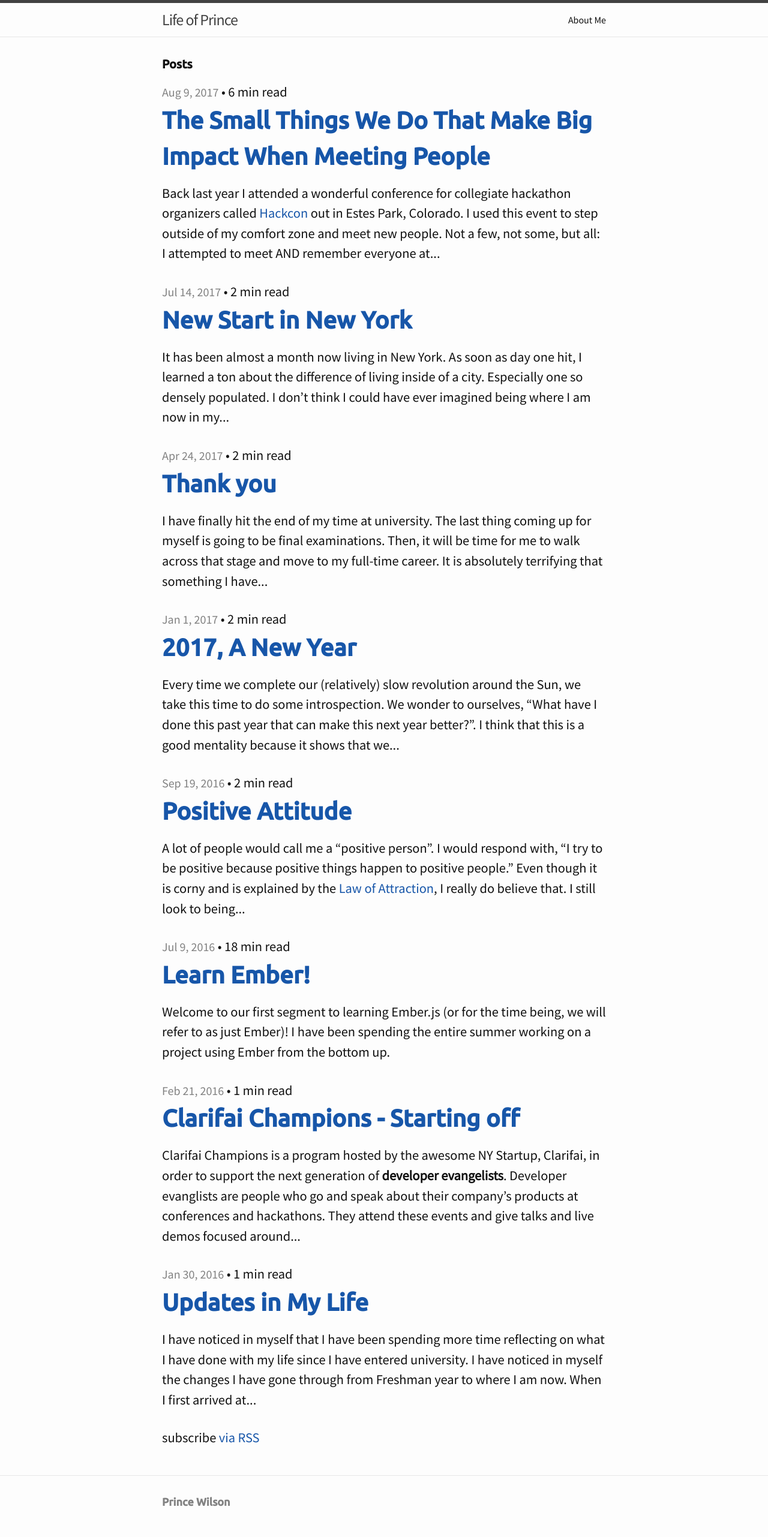
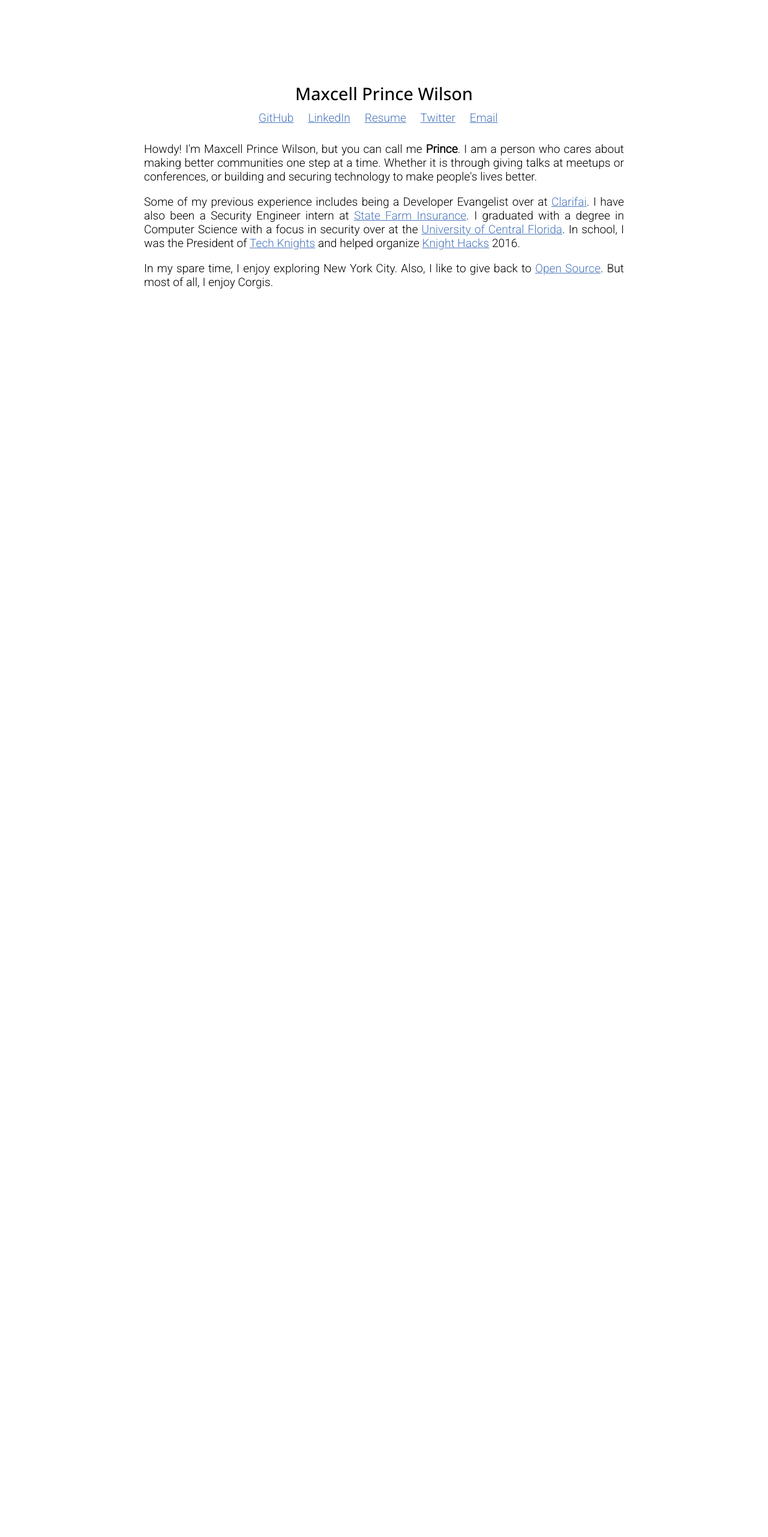
Before and after one commit to maxcell/blog, a Jekyll site: the page index.html, which Jekyll copies as it is, in a window 1280 px wide. Shown: the whole page at 60% size. Built offline with Jekyll 4.4.1, drawn with Linux system fonts in a browser that asks for light colours; comment, search, counter and statistics services are not loaded; after the commit the page ends 900 px from its top, so only the background shows below that.

Commit message:
Update blog to contain website

```diff
--- a/_config.yml
+++ b/_config.yml
@@ -12,10 +12,11 @@ email:
 description: > # this means to ignore newlines until "baseurl:"
   The personal blog of Maxcell Wilson. A collection of ideas that happen to
   flow through the mind and get written down.
-baseurl: "/blog" # the subpath of your site, e.g. /blog
 url: "https://maxcell.me" # the base hostname & protocol for your site
 twitter_username:
 github_username: maxcell
+
+permalink: /blog/:year/:month/:day/:title
 
 # Build settings
 markdown: kramdown
--- a/_includes/header.html
+++ b/_includes/header.html
@@ -2,7 +2,7 @@
 
   <div class="wrapper">
 
-    <a class="site-title" href="{{ site.baseurl }}/">{{ site.title }}</a>
+    <a class="site-title" href="{{ site.url }}/blog/">Blog</a>
 
     <nav class="site-nav">
       <a href="#" class="menu-icon">
@@ -14,11 +14,7 @@
       </a>
 
       <div class="trigger">
-        {% for my_page in site.pages %}
-          {% if my_page.title == 'About Me' %}
-          <a class="page-link" href="{{ my_page.url | prepend: site.baseurl }}">{{ my_page.title }}</a>
-          {% endif %}
-        {% endfor %}
+          <a class="page-link" href="{{ site.url }}">About me</a>
       </div>
     </nav>
 
--- a/_sass/_layout.scss
+++ b/_sass/_layout.scss
@@ -177,23 +177,50 @@
 }
 
 .post-list {
-    margin-left: 0;
-    list-style: none;
+}
 
-    > li {
-        margin-bottom: $spacing-unit;
+.category-title {
+  margin: 1em 0 0.5em 0;
+
+  &:first-child {
+    margin-top: 0;
+  }
+}
+
+.post-item {
+  margin-bottom: 0.2em;
+  display: block;
+
+  a {
+    color: darken($brand-color, 15%);
+    font-weight: bold;
+
+    &:hover {
+      color: $brand-color;
     }
+  }
+
+  .article-title {
+    display: inline-block;
+    width: 85%;
+  }
+
+  .date-label {
+    float: right;
+  }
 }
 
 .post-meta {
-    font-size: $small-font-size;
     color: $grey-color;
-    font-size: $base-font-size * 1.25;
+    font-size: $base-font-size * 1.15;
+    text-transform: uppercase;
+    display: inline-block;
+    margin-bottom: 1px;
 }
 
 .post-link {
     display: block;
-    font-size: $base-font-size * 2.5;
+    font-size: $base-font-size * 1.25;
 }
 
 
--- a/about.md
+++ /dev/null
@@ -1,22 +0,0 @@
----
-layout: page
-title: About Me
-permalink: /about/
----
-
-Howdy!
-
-I am Prince Wilson and I have worked as a developer evangelist over at a company called [Clarifai](https://www.clarifai.com). I am also a [University of Central Florida](http://www.ucf.edu/) Alumnus who studied Computer Science.
-
-It has only been a few years since I have been at the development game but I have
-come a long way. From being the shy kid that had no idea how to program in C,
-I have made it to the Big Apple writing out code that many other people rely on!
-
-Back in the day, I used to help out an amazing organization called [Tech Knights](http://techknights.org) who runs the amazing [Knight Hacks](http://knighthacks.org).
-My hope was to bring the experience of hackathons to more students before my time is
-up at UCF. These events brought me the courage to speak in front of people and take
-chances in my future. They encouraged me to work towards my dreams and be proud in
-anything that I build.
-
-This blog is meant an account of my life as it progresses further with development.
-Hope you enjoy!
--- /dev/null
+++ b/css/index.css
@@ -0,0 +1,48 @@
+body {
+  font-family: 'Roboto', sans-serif;
+  font-weight 300;
+  text-align: justify;
+  font-size: 1.2em;
+  display: flex;
+  justify-content: center;
+}
+
+h1, h2, h3, h4, h5, h6 {
+  font-family: 'Open Sans', sans-serif;
+}
+
+h1,h2 {
+  font-weight: 400;
+  margin: 0;
+}
+
+a {
+  color: #4B77BE;
+}
+
+article {
+  max-width: 800px;
+  padding: 0 5vw;
+}
+
+header {
+  text-align: center;
+  margin-top: 10vw;
+  margin-bottom: 10px;
+}
+
+#social {
+  text-align: center;
+  margin: 0 0 1.5em 0;
+  padding: 0;
+}
+
+#social a {
+  margin: auto 1em auto 0;
+}
+
+@media(max-width: 600px) {
+  #social a {
+    margin: auto 1.5em auto 0;
+  }
+}
--- a/index.html
+++ b/index.html
@@ -1,24 +1,77 @@
----
-layout: default
----
+<!DOCTYPE html>
+<html lang="en">
+  <head>
+    <meta charset="utf-8" />
+    <title>Maxcell Wilson</title>
+    <meta name="description" content="Maxcell Prince Wilson, Corgi Fanatic who builds and secures software." />
 
-<div class="home">
+    <!-- Twitter Data -->
+    <meta name="twitter:card" content="summary" />
+    <meta name="twitter:title" content="Maxcell Prince Wilson" />
+    <meta name="twitter:description" content="Maxcell Prince Wilson, Corgi Fanatic who builds and secures software." />
+    <meta name="twitter:creator" content="@maxcell" />
+    <meta name="twitter:image" content="https://maxcell.me/photo.png" />
 
-  <h1 class="page-heading">Posts</h1>
+    <!-- Open Graph Data -->
+    <meta property="og:title" content="Maxcell Prince Wilson" />
+    <meta property="og:url" content="https://maxcell.me" />
+    <meta property="og:image" content="https://maxcell.me/photo.png" />
+    <meta property="og:description" content="Maxcell Prince Wilson, Corgi Fanatic who builds and secures software." />
+    <meta property="og:site_name" content="Maxcell Wilson's personal website." />
 
-  <ul class="post-list">
-    {% for post in site.posts %}
-      <li>
-        <span class="post-meta">{{ post.date | date: "%b %-d, %Y" }}</span> • {% include read_time.html %}
-        <h2>
-          <a class="post-link" href="{{ post.url | prepend: site.baseurl }}">{{ post.title }}</a>
-        </h2>
+    <!-- Favicon/Theme -->
+    <link rel="shortcut icon" href="favicon.ico" type="image/x-icon">
+    <link rel="icon" href="favicon.ico" type="image/x-icon">
 
-        {{ post.excerpt | truncatewords: 50 }}
-      </li>
-    {% endfor %}
-  </ul>
+    <meta name="viewport" content="width=device-width, initial-scale=1, maximum-scale=1">
 
-  <p class="rss-subscribe">subscribe <a href="{{ "/feed.xml" | prepend: site.baseurl }}">via RSS</a></p>
+    <link href="https://fonts.googleapis.com/css?family=Open+Sans:500|Roboto:300" rel="stylesheet">
+    <link rel="stylesheet" href="css/index.css" type="text/css"/>
+  </head>
+  <body>
+    <article>
+      <header>
+        <h1>Maxcell Prince Wilson</h1>
+      </header>
+      <main>
+        <section id="social">
+          <a title="Find me on GitHub" href="https://github.com/maxcell">GitHub</a>
+          <a title="Connect with me on LinkedIn" href="https://linkedin.com/in/maxcell">LinkedIn</a>
+          <a title="Look at my resume" href="http://goo.gl/qyJC1V">Resume</a>
+          <a title="Follow me on Twitter" href="https://twitter.com/maxcell">Twitter</a>
+          <a title="Send me a note" href="mailto:maxcell.wilson@gmail.com">Email</a>
+        </section>
+        <section>
+          <p>
+            Howdy! I'm Maxcell Prince Wilson, but you can call me <strong>Prince</strong>.
+            I am a person who cares about making better communities one step at a time.
+            Whether it is through giving talks at meetups or conferences,
+            or building and securing technology to make people's lives better.
+          </p>
+          <p>
+            Some of my previous experience includes being a Developer Evangelist
+            over at <a href="https://clarifai.com">Clarifai</a>. I have also been
+            a Security Engineer intern at <a href="https://www.statefarm.com">State Farm Insurance</a>.
+            I graduated with a degree in Computer Science with
+            a focus in security over at the <a href="http://www.ucf.edu">University of Central Florida</a>.
+            In school, I was the President of <a href="http://techknights.org">Tech Knights</a> and helped organize
+            <a href="http://knighthacks.org">Knight Hacks</a> 2016.
+          </p>
+          <p>
+            In my spare time, I enjoy exploring New York City. Also, I like to give back to
+            <a href="https://opensourcefriday.com">Open Source</a>. But most of all, I enjoy Corgis.
+          </p>
+        </section>
+      </main>
+    </article>
+    <script>
+      (function(i,s,o,g,r,a,m){i['GoogleAnalyticsObject']=r;i[r]=i[r]||function(){
+      (i[r].q=i[r].q||[]).push(arguments)},i[r].l=1*new Date();a=s.createElement(o),
+      m=s.getElementsByTagName(o)[0];a.async=1;a.src=g;m.parentNode.insertBefore(a,m)
+      })(window,document,'script','https://www.google-analytics.com/analytics.js','ga');
 
-</div>
+      ga('create', 'UA-82244410-1', 'auto');
+      ga('send', 'pageview');
+    </script>
+  </body>
+</html>
```
Also changed, not shown: blog/index.html (added, +28 -0 lines), blog/feed.xml (renamed from feed.xml), favicon.ico (added).
